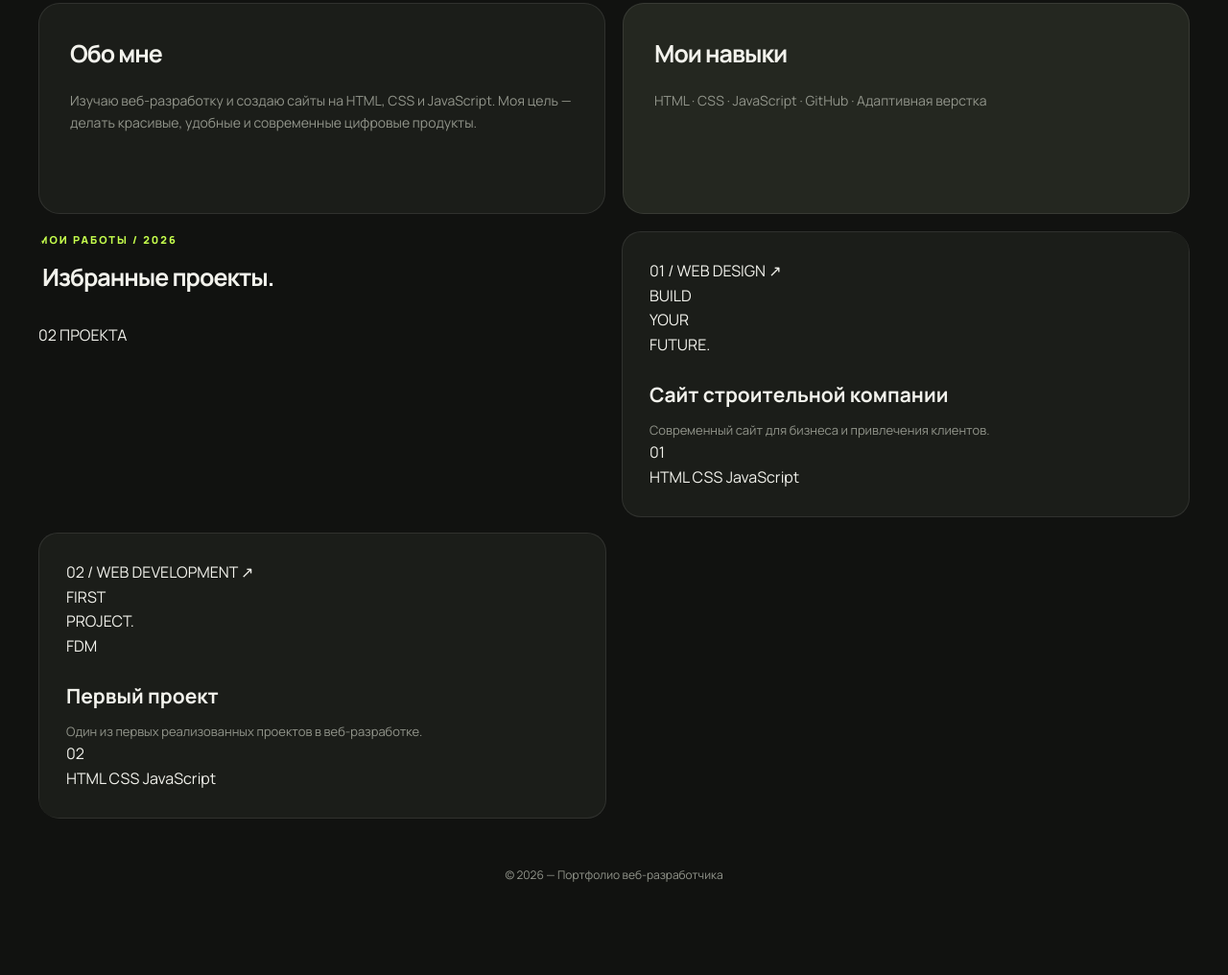
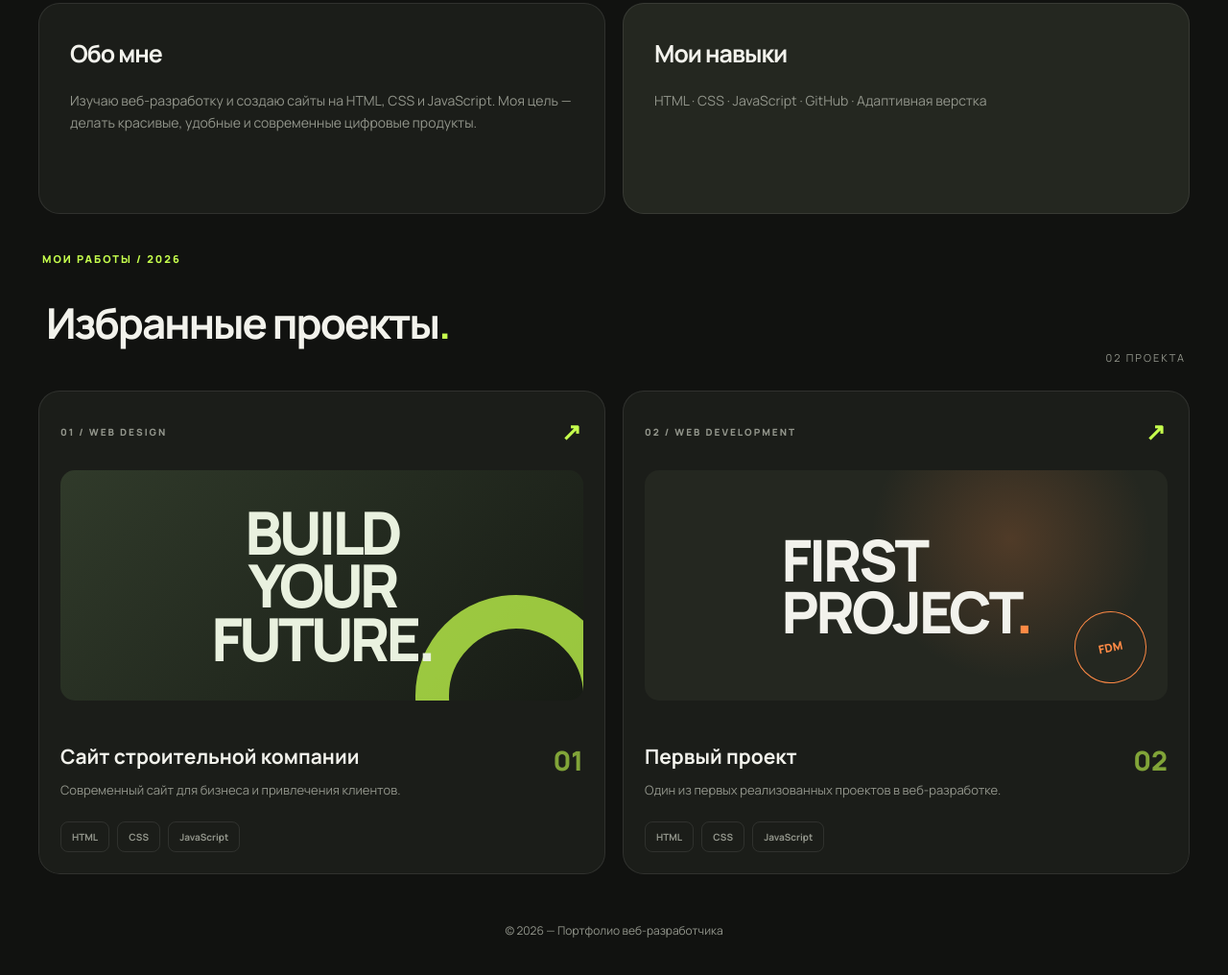
Before and after one commit to Fedorov710/dev-portfolio-bento, a plain HTML site: page index.html in a window 1280 px wide. Shown: the part 660-1676 px from the top of the page at 96% size. Before the commit the page ends 1634 px from the top, so only its background shows below. Drawn offline with Linux system fonts and the light colour scheme.

Commit message:
Add styles for updated project cards layout

```diff
--- a/styles.css
+++ b/styles.css
@@ -342,3 +342,206 @@ footer {
     transition-duration: .01ms !important;
   }
 }
+
+/* PROJECTS — обновлённые карточки */
+
+#projects {
+  grid-column: span 4;
+  display: grid;
+  grid-template-columns: repeat(2, 1fr);
+  gap: 18px;
+  background: transparent;
+  padding: 0;
+  border: none;
+}
+
+.projects-heading {
+  grid-column: span 2;
+  display: flex;
+  justify-content: space-between;
+  align-items: end;
+  padding: 20px 4px 8px;
+}
+
+.projects-heading .eyebrow {
+  color: var(--lime);
+  font-size: 11px;
+  font-weight: 800;
+  letter-spacing: 2px;
+}
+
+.projects-heading h2 {
+  margin: 12px 0 0;
+  font-size: clamp(30px, 4vw, 44px);
+  letter-spacing: -2px;
+}
+
+.projects-heading h2 span {
+  color: var(--lime);
+}
+
+.projects-count {
+  color: var(--muted);
+  font-size: 11px;
+  letter-spacing: 2px;
+}
+
+.project-card {
+  min-width: 0;
+  padding: 22px;
+  background: var(--card);
+  border: 1px solid var(--border);
+  border-radius: 22px;
+  overflow: hidden;
+  transition: transform .3s ease, border-color .3s ease;
+}
+
+.project-card:hover {
+  transform: translateY(-6px);
+  border-color: var(--lime);
+}
+
+.project-top {
+  display: flex;
+  justify-content: space-between;
+  align-items: center;
+  color: var(--muted);
+  font-size: 10px;
+  font-weight: 800;
+  letter-spacing: 2px;
+}
+
+.project-arrow {
+  color: var(--lime);
+  font-size: 25px;
+}
+
+.project-visual {
+  min-height: 240px;
+  margin: 20px 0;
+  border-radius: 15px;
+  position: relative;
+  overflow: hidden;
+  display: flex;
+  align-items: center;
+  justify-content: center;
+}
+
+.construction-visual {
+  background:
+    linear-gradient(135deg, #303a2a, #171b15);
+}
+
+.visual-label {
+  position: relative;
+  z-index: 2;
+  color: #e9f1df;
+  font-size: clamp(36px, 5vw, 62px);
+  line-height: .9;
+  font-weight: 800;
+  letter-spacing: -4px;
+  text-align: center;
+}
+
+.visual-shape {
+  position: absolute;
+  width: 210px;
+  height: 210px;
+  right: -35px;
+  bottom: -100px;
+  border: 35px solid var(--lime);
+  border-radius: 50%;
+  opacity: .75;
+}
+
+.first-visual {
+  background:
+    radial-gradient(circle at 70% 30%, rgba(255,138,69,.2), transparent 35%),
+    #242720;
+}
+
+.first-visual-text {
+  position: relative;
+  z-index: 2;
+  font-size: clamp(35px, 5vw, 60px);
+  line-height: .9;
+  font-weight: 800;
+  letter-spacing: -3px;
+}
+
+.first-visual-text span {
+  color: var(--orange);
+}
+
+.first-visual-circle {
+  position: absolute;
+  right: 22px;
+  bottom: 18px;
+  width: 75px;
+  height: 75px;
+  display: grid;
+  place-items: center;
+  border: 1px solid var(--orange);
+  border-radius: 50%;
+  color: var(--orange);
+  font-size: 12px;
+  font-weight: 800;
+  transform: rotate(-12deg);
+}
+
+.project-info {
+  display: flex;
+  justify-content: space-between;
+  gap: 12px;
+  align-items: center;
+}
+
+.project-info h3 {
+  font-size: 21px;
+  margin-bottom: 7px;
+}
+
+.project-info p {
+  color: var(--muted);
+  font-size: 13px;
+}
+
+.project-number {
+  color: var(--lime);
+  font-size: 28px;
+  font-weight: 800;
+  opacity: .6;
+}
+
+.project-tags {
+  display: flex;
+  flex-wrap: wrap;
+  gap: 8px;
+  margin-top: 22px;
+}
+
+.project-tags span {
+  padding: 7px 11px;
+  border: 1px solid var(--border);
+  border-radius: 8px;
+  color: var(--muted);
+  font-size: 10px;
+  font-weight: 700;
+}
+
+@media (max-width: 700px) {
+  #projects {
+    grid-template-columns: 1fr;
+  }
+
+  .projects-heading {
+    grid-column: span 1;
+    align-items: flex-start;
+    flex-direction: column;
+    gap: 12px;
+  }
+
+  .project-visual {
+    min-height: 190px;
+  }
+}
```
